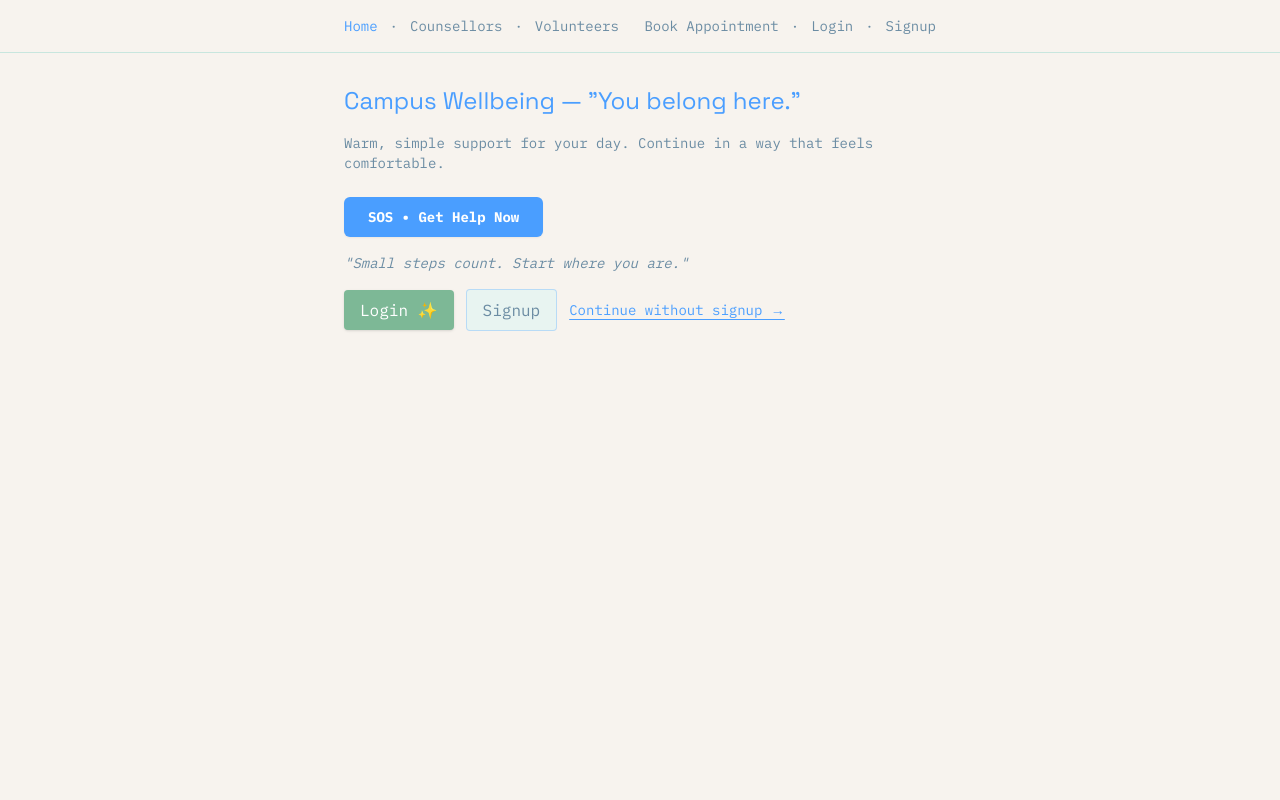
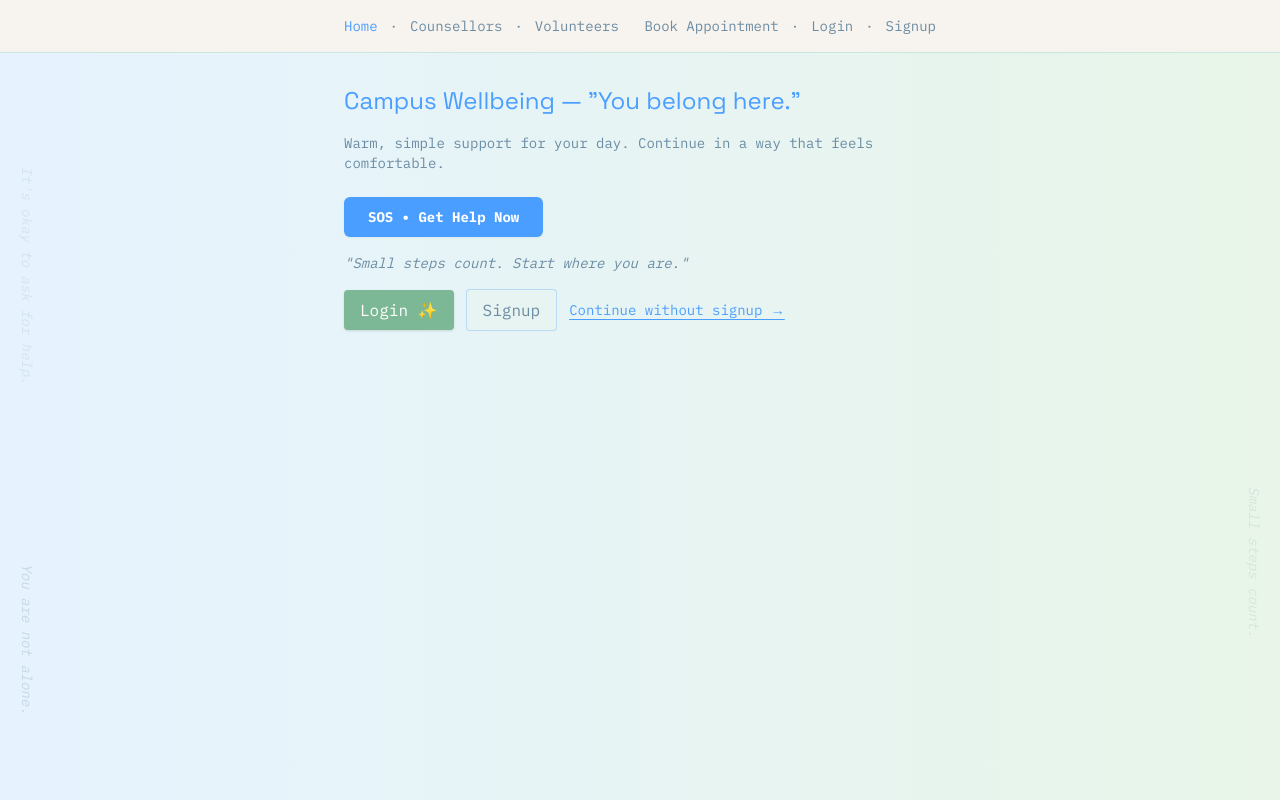
Before and after one commit to krithick010/mh-support-app--1-, a Next.js app: page / in a window 1280 px wide. Built offline with nearby package versions, Linux system fonts and the light colour scheme.

Commit message:
Add soothing gradient background with motivational quotes

```diff
--- a/app/globals.css
+++ b/app/globals.css
@@ -127,6 +127,63 @@
   --color-sidebar-ring: var(--sidebar-ring);
 }
 
+/* Soothing gradient background */
+body {
+  background: linear-gradient(to right, #e6f3ff, #e8f5e8);
+  min-height: 100vh;
+}
+
+.dark body {
+  background: linear-gradient(to right, #0a1a2e, #0f2027);
+}
+
+/* Motivational quotes animation */
+@keyframes fadeInOut {
+  0%, 100% { opacity: 0; transform: translateY(10px); }
+  50% { opacity: 0.4; transform: translateY(0); }
+}
+
+.motivational-quote {
+  position: fixed;
+  font-style: italic;
+  font-weight: 300;
+  font-size: 0.875rem;
+  color: #6b8ca3;
+  opacity: 0;
+  animation: fadeInOut 8s infinite;
+  writing-mode: vertical-rl;
+  text-orientation: mixed;
+  z-index: 1;
+  pointer-events: none;
+  user-select: none;
+}
+
+.dark .motivational-quote {
+  color: #8fa8b5;
+}
+
+.quote-left {
+  left: 1rem;
+  top: 20%;
+}
+
+.quote-right {
+  right: 1rem;
+  top: 60%;
+}
+
+.quote-left-2 {
+  left: 1rem;
+  top: 70%;
+  animation-delay: 4s;
+}
+
+.quote-right-2 {
+  right: 1rem;
+  top: 30%;
+  animation-delay: 6s;
+}
+
 @layer base {
   * {
     @apply border-border outline-ring/50;
--- a/app/layout.tsx
+++ b/app/layout.tsx
@@ -32,6 +32,12 @@ export default function RootLayout({
   return (
     <html lang="en" className={`${spaceGrotesk.variable} ${plexMono.variable} antialiased`}>
       <body className="font-mono bg-background text-foreground">
+        {/* Motivational quotes overlay */}
+        <div className="motivational-quote quote-left">It's okay to ask for help.</div>
+        <div className="motivational-quote quote-right">Small steps count.</div>
+        <div className="motivational-quote quote-left-2">You are not alone.</div>
+        <div className="motivational-quote quote-right-2">Breathe. You are doing your best.</div>
+
         <Suspense fallback={<div>Loading...</div>}>
           <header className="border-b border-border bg-background">
             <div className="mx-auto max-w-prose px-4 py-4">
```
